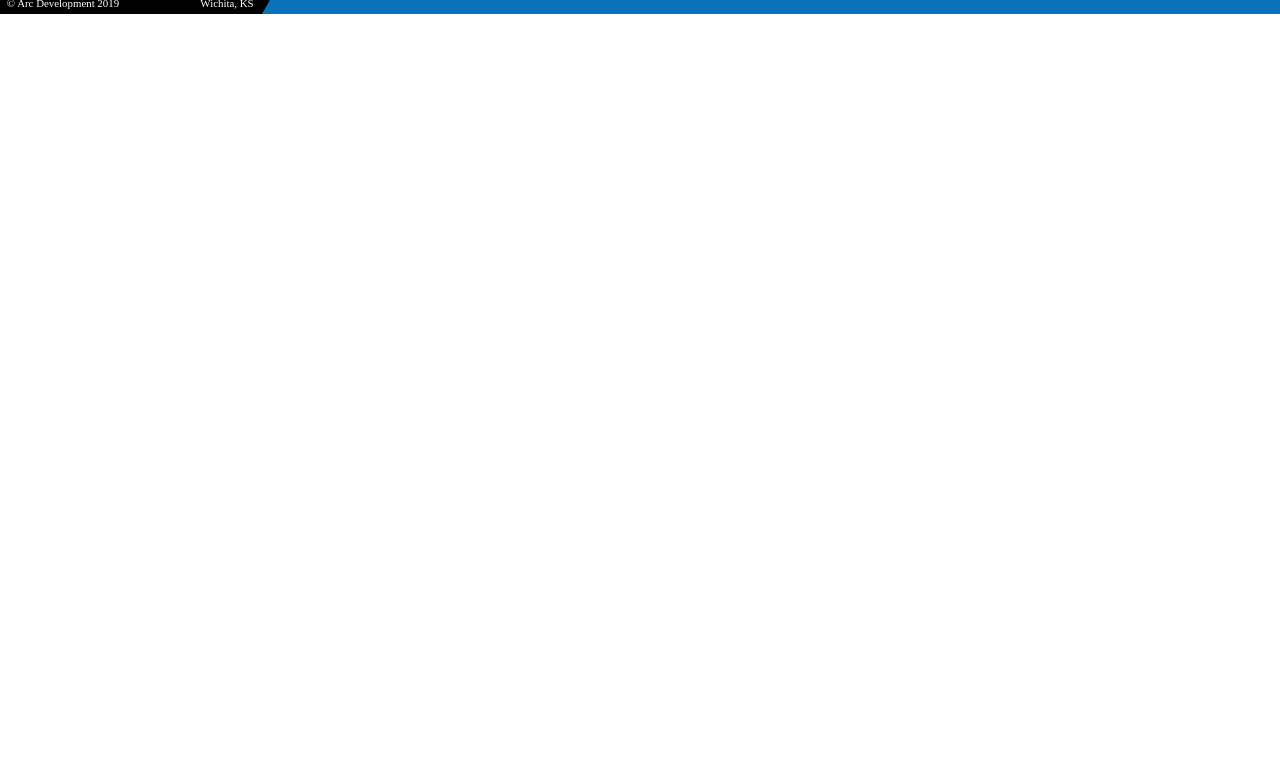
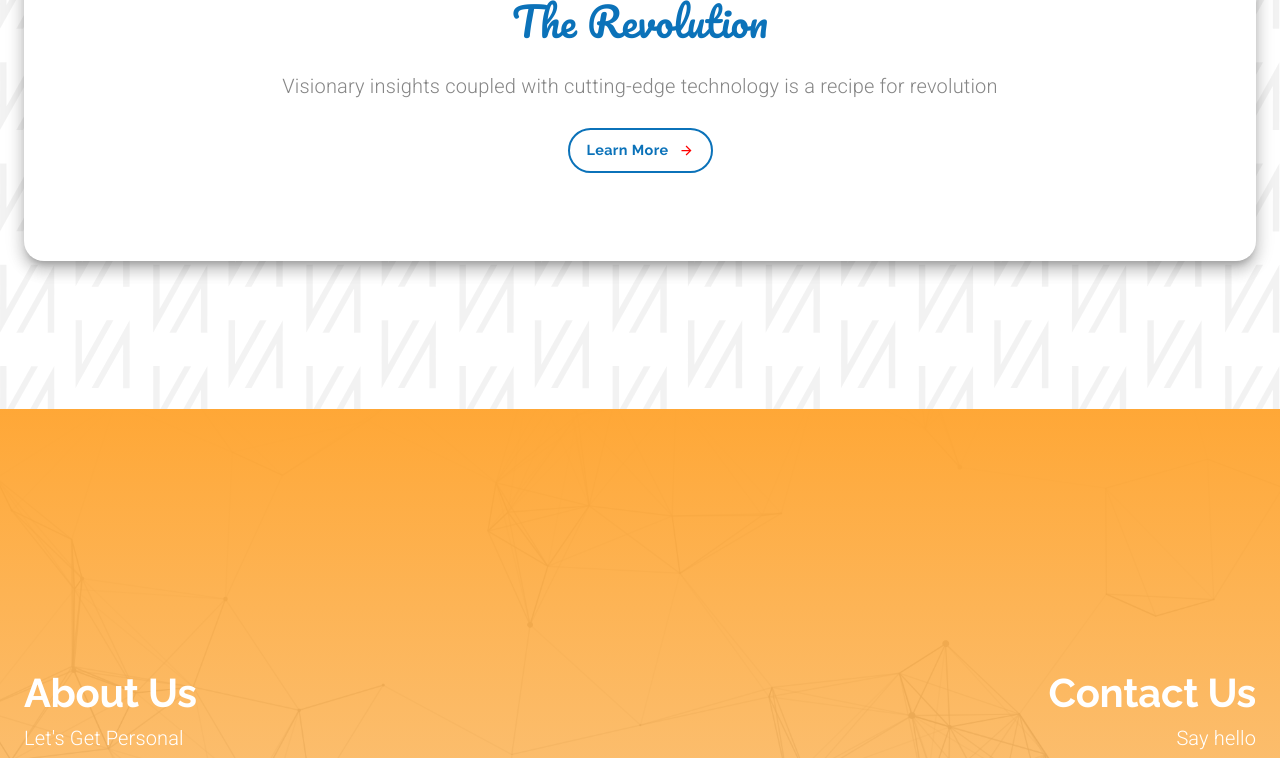
Before and after one commit to Mohamedghaly140/Arc-Development, a React (Create React App) app: page / in a window 1280 px wide. Shown: the part 1680-2438 px from the top of the page. Before the commit the page ends 1694 px from the top, so only its background shows below. Built offline with nearby package versions, Linux system fonts and the light colour scheme; the HTML template or start-up script is replaced by a standard one.

Commit message:
information block

```diff
--- a/src/components/LandingPage/LandingPage.js
+++ b/src/components/LandingPage/LandingPage.js
@@ -15,6 +15,10 @@
 import customSoftwareIcon from '../../assets/Custom Software Icon.svg';
 import mobileAppsIcon from '../../assets/mobileIcon.svg';
 import websiteIcon from '../../assets/websiteIcon.svg';
+import infoBackground from '../../assets/infoBackground.svg';
+
+// Components
+import RevolutionBlock from './RevolutionBlock/RevolutionBlock';
 
 const useStyles = makeStyles(theme => ({
   intro: {
@@ -72,12 +76,21 @@
     marginTop: '1.5em',
     marginBottom: '1.5em',
   },
+  infoBackground: {
+    height: '80vh',
+    backgroundImage: `url(${infoBackground})`,
+    backgroundPosition: 'center',
+    backgroundSize: 'cover',
+    backgroundAttachment: 'fixed',
+    backgroundRepeat: 'no-repeat',
+  },
 }));
 
 const LandingPage = () => {
   const classes = useStyles();
   const theme = useTheme();
   const matchesSM = useMediaQuery(theme.breakpoints.down('sm'));
+  const matchesXS = useMediaQuery(theme.breakpoints.down('xs'));
 
   const defaultOptions = {
     loop: true,
@@ -178,9 +191,8 @@
                 Extend Functionality. Extend Access. Increase Engagment.
               </Typography>
               <Typography variant="subtitle1" gutterBottom>
-                Integrate your web experience or create stand alone app
-                {matchesSM && <br />}
-                with either mobile platform.
+                Integrate your web experience or create stand alone app with
+                either mobile platform.
               </Typography>
               <Button className={classes.learnMoreBtn} variant="outlined">
                 <span style={{ marginRight: 10 }}>Learn More</span>{' '}
@@ -224,6 +236,71 @@
           </Grid>
         </Container>
       </Grid>
+      {/* ========== The Revolution Block ========== */}
+      <RevolutionBlock />
+      {/* ========== The Information Block ========== */}
+      <Grid item className={classes.infoBackground}>
+        <Container style={{ height: '100%' }}>
+          <Grid
+            container
+            direction="row"
+            justify={matchesXS ? 'center' : 'space-between'}
+            alignItems="center"
+            style={{ height: '100%' }}
+          >
+            <Grid item>
+              <Grid
+                container
+                direction="column"
+                justify="center"
+                alignItems={matchesXS ? 'center' : 'flex-start'}
+              >
+                <Grid item>
+                  <Typography variant="h2" style={{ color: '#fff' }}>
+                    About Us
+                  </Typography>
+                </Grid>
+                <Grid item>
+                  <Typography variant="subtitle2" gutterBottom>
+                    Let's Get Personal
+                  </Typography>
+                </Grid>
+                <Grid item>
+                  <Button className={classes.learnMoreBtn} variant="outlined">
+                    <span style={{ marginRight: 10 }}>Learn More</span>{' '}
+                    <ButtonArrow width={15} height={15} fill="red" />
+                  </Button>
+                </Grid>
+              </Grid>
+            </Grid>
+            <Grid item>
+              <Grid
+                container
+                direction="column"
+                justify="center"
+                alignItems={matchesXS ? 'center' : 'flex-end'}
+              >
+                <Grid item>
+                  <Typography variant="h2" style={{ color: '#fff' }}>
+                    Contact Us
+                  </Typography>
+                </Grid>
+                <Grid item>
+                  <Typography variant="subtitle2" gutterBottom>
+                    Say hello
+                  </Typography>
+                </Grid>
+                <Grid item>
+                  <Button className={classes.learnMoreBtn} variant="outlined">
+                    <span style={{ marginRight: 10 }}>Learn More</span>{' '}
+                    <ButtonArrow width={15} height={15} fill="red" />
+                  </Button>
+                </Grid>
+              </Grid>
+            </Grid>
+          </Grid>
+        </Container>
+      </Grid>
     </Grid>
   );
 };
--- /dev/null
+++ b/src/components/LandingPage/RevolutionBlock/RevolutionBlock.js
@@ -0,0 +1,77 @@
+import React from 'react';
+import { makeStyles } from '@material-ui/styles';
+import {
+  Container,
+  Grid,
+  Card,
+  CardContent,
+  Typography,
+  Button,
+} from '@material-ui/core';
+import ButtonArrow from '../../ui/ButtonArrow/ButtonArrow';
+import revolutionBackground from '../../../assets/repeatingBackground.svg';
+
+const useStyles = makeStyles(theme => ({
+  revolutionSection: {
+    height: '80vh',
+    backgroundImage: `url(${revolutionBackground})`,
+    backgroundPosition: 'center',
+    backgroundSize: 'cover',
+    backgroundAttachment: 'fixed',
+    backgroundRepeat: 'no-repeat',
+    textAlign: 'center',
+  },
+  card: {
+    paddingTop: '4em',
+    paddingBottom: '4em',
+    boxShadow: theme.shadows[10],
+    borderRadius: 20,
+  },
+  learnMoreBtn: {
+    ...theme.typography.learnButton,
+    fontSize: '0.9rem',
+    width: 145,
+    height: 45,
+  },
+}));
+
+const RevolutionBlock = () => {
+  const classes = useStyles();
+
+  return (
+    <Grid item>
+      <Grid
+        container
+        justify="center"
+        alignItems="center"
+        className={classes.revolutionSection}
+      >
+        <Container>
+          <Card className={classes.card}>
+            <CardContent>
+              <Grid container direction="column" spacing={3}>
+                <Grid item>
+                  <Typography variant="h3">The Revolution</Typography>
+                </Grid>
+                <Grid item>
+                  <Typography variant="subtitle1">
+                    Visionary insights coupled with cutting-edge technology is a
+                    recipe for revolution
+                  </Typography>
+                </Grid>
+                <Grid item>
+                  <Button className={classes.learnMoreBtn} variant="outlined">
+                    <span style={{ marginRight: 10 }}>Learn More</span>{' '}
+                    <ButtonArrow width={15} height={15} fill="red" />
+                  </Button>
+                </Grid>
+              </Grid>
+            </CardContent>
+          </Card>
+        </Container>
+      </Grid>
+    </Grid>
+  );
+};
+
+export default RevolutionBlock;
--- a/src/components/ui/Themes/Theme.js
+++ b/src/components/ui/Themes/Theme.js
@@ -37,6 +37,11 @@
       color: arcBlue,
       lineHeight: 1.5,
     },
+    h3: {
+      fontFamily: 'Pacifico',
+      fontSize: '2.5rem',
+      color: arcBlue,
+    },
     h4: {
       fontFamily: 'Raleway',
       fontWeight: 700,
@@ -47,6 +52,11 @@
       fontWeight: 300,
       fontSize: '1.25rem',
       color: arcGray,
+    },
+    subtitle2: {
+      fontWeight: 300,
+      fontSize: '1.25rem',
+      color: '#fff',
     },
     learnButton: {
       borderColor: arcBlue,
```
